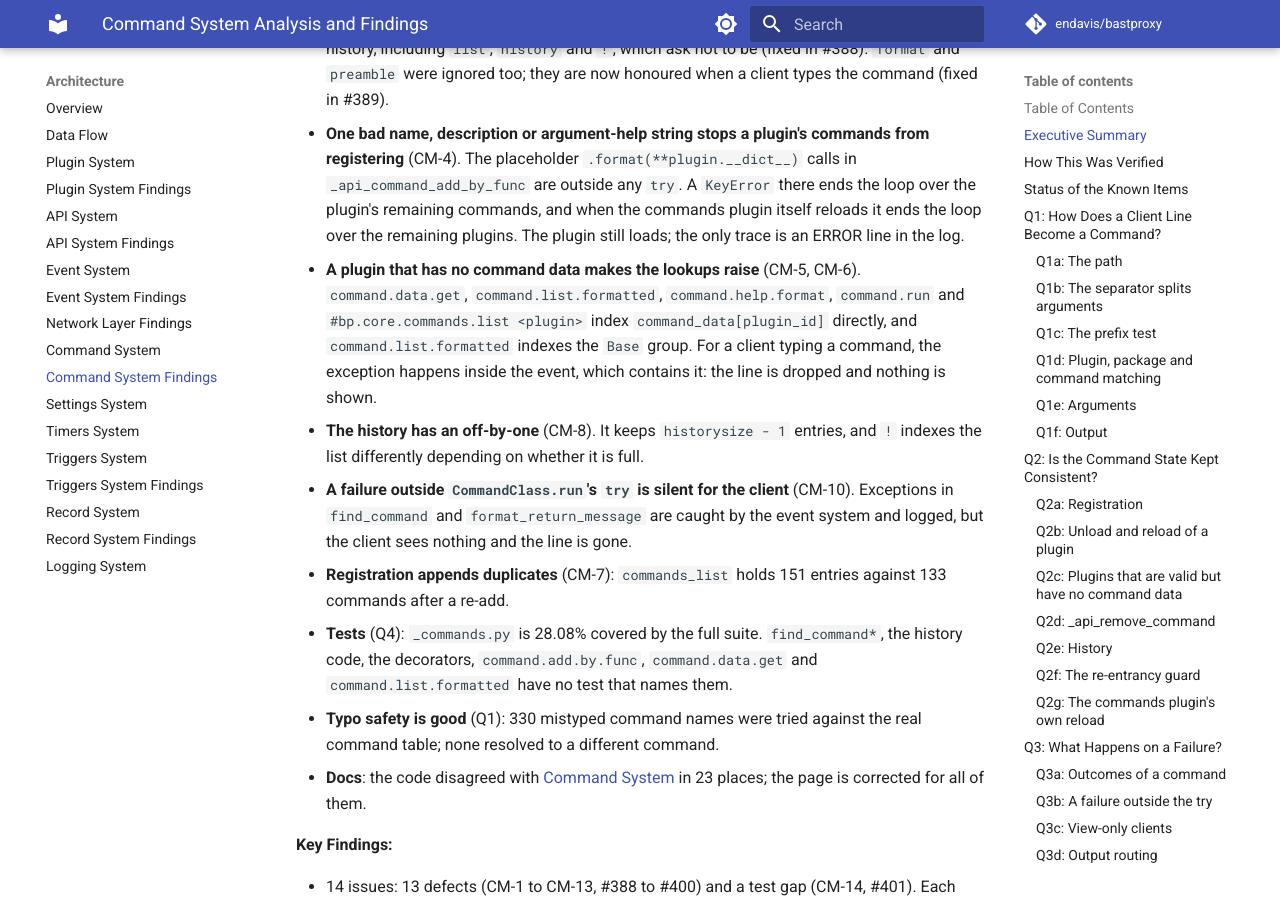
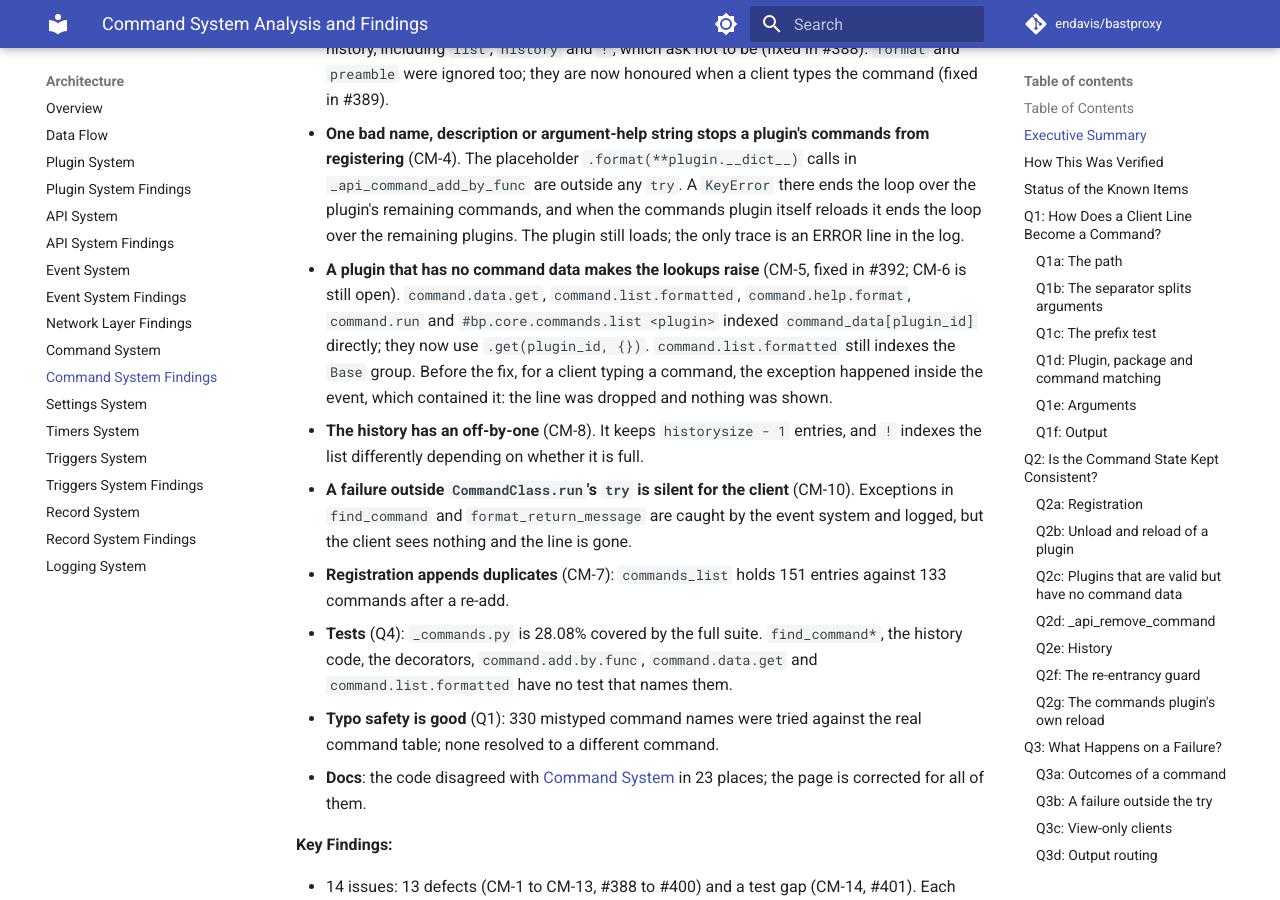
Before and after one commit to endavis/bastproxy, an MkDocs documentation site: the page built from docs/claude/command_system_findings.md, in a window 1280 px wide and 900 px high, scrolled down 1238 px. Built offline with MkDocs 1.6.1 and Material for MkDocs 9.7.7, drawn with Linux system fonts in a browser that asks for light colours; comment, search, counter and statistics services are not loaded; some of the changed text lies outside the part shown.

Commit message:
fix: return no commands instead of KeyError for a plugin with no command data (merges PR #407, addresses #392)
fix: stop command lookups raising KeyError for a plugin with no command data

command.data.get, get_command_data_from_plugin, command.list.formatted and
the #bp.core.commands.list lookup indexed command_data[plugin_id] after
plugin.id.is.valid, which is true for plugins that are discovered but not
loaded. They now use command_data.get(plugin_id, {}), so listing such a
plugin reports that it has no commands. Marks CM-5 fixed in the audit
findings.

Addresses #392


Claude-Session: https://claude.ai/code/session_01NXu1sbBxFsEQW16MiZv7Je

Co-authored-by: Claude Opus 5.5 <noreply@anthropic.com>

```diff
--- a/docs/claude/command_system_findings.md
+++ b/docs/claude/command_system_findings.md
@@ -56,11 +56,12 @@ say. Fourteen items are proposed below (CM-1 to CM-14); thirteen are defects fou
   `try`. A `KeyError` there ends the loop over the plugin's remaining commands, and when the commands plugin
   itself reloads it ends the loop over the remaining plugins. The plugin still loads; the only trace is an
   ERROR line in the log.
-- **A plugin that has no command data makes the lookups raise** (CM-5, CM-6). `command.data.get`,
-  `command.list.formatted`, `command.help.format`, `command.run` and `#bp.core.commands.list <plugin>`
-  index `command_data[plugin_id]` directly, and `command.list.formatted` indexes the `Base` group. For a
-  client typing a command, the exception happens inside the event, which contains it: the line is dropped
-  and nothing is shown.
+- **A plugin that has no command data makes the lookups raise** (CM-5, fixed in #392; CM-6 is still open).
+  `command.data.get`, `command.list.formatted`, `command.help.format`, `command.run` and
+  `#bp.core.commands.list <plugin>` indexed `command_data[plugin_id]` directly; they now use
+  `.get(plugin_id, {})`. `command.list.formatted` still indexes the `Base` group. Before the fix, for a
+  client typing a command, the exception happened inside the event, which contained it: the line was dropped
+  and nothing was shown.
 - **The history has an off-by-one** (CM-8). It keeps `historysize - 1` entries, and `!` indexes the list
   differently depending on whether it is full.
 - **A failure outside `CommandClass.run`'s `try` is silent for the client** (CM-10). Exceptions in
@@ -526,7 +527,7 @@ Greps, all scoped to `src/bastproxy/plugins/core/commands` with `--include=*.py`
 | 6 | **`str.format(**plugin.__dict__)`** on names, descriptions and argument help, outside a `try` | `_api_command_add_by_func` | Yes | **Change (CM-4).** One bad string ends registration of the rest of the plugin and, on a commands reload, of the other plugins. |
 | 7 | **Service location through `self.api("...")`** | 125 calls; `CommandClass` builds its own `API` | Yes | **Keep.** The project-wide trade covered by [Plugin System Findings](plugin_system_findings.md) and [API System Findings](api_system_findings.md). |
 | 8 | **Catch-all `except Exception`** | `_api_command_add_by_func` (creating the `CommandClass`), `CommandClass.run` | Yes | **Keep.** Both log with `exc_info` and tell the user. The one in `run` is why a failing command never takes down the event. The gap is the code outside it (CM-10). |
-| 9 | **Silent returns**: `return None` or `return` with a warning, or nothing at all | `_api_command_add_by_func`, `get_command_data_from_plugin`, `_api_command_data_get` | No | **Change (CM-5, CM-9).** The lookups raise `KeyError` for a plugin with no data while the same functions return `None` and `{}` for a plugin that is not valid. |
+| 9 | **Silent returns**: `return None` or `return` with a warning, or nothing at all | `_api_command_add_by_func`, `get_command_data_from_plugin`, `_api_command_data_get` | No | **Change (CM-9; CM-5 fixed in #392).** The lookups raised `KeyError` for a plugin with no data while the same functions return `None` and `{}` for a plugin that is not valid. |
 | 10 | **Parallel indexes**: `commands_list` (list) beside `command_data` (dict) | `CommandsPlugin` | No | **Change (CM-7).** The list gets duplicates; it is read only by the summary count. |
 | 11 | **Dead state** | `commands_at_startup`, `default_help_command`, `no_multiple_commands`, `api_get_all_commands_list`, `_api_remove_command`, `AddParser` positional arguments | n/a | **Change (CM-13).** |
 | 12 | **Magic indexes into a list the plugin edits**: the history | `add_command_to_history`, `_command_run_history` | No | **Change (CM-8).** |
@@ -639,7 +640,7 @@ and wrap the per-command and per-plugin loops so one failure cannot end them.
 
 ### CM-5: A plugin with no command data raises `KeyError` in the lookups
 
-**Status:** open
+**Status:** fixed in #392 (the four lookups use `self.command_data.get(plugin_id, {})`; `command.list.formatted` still raises for the `Base` group, CM-6)
 **Issue:** #392
 **Location:** `_api_command_data_get` (L526), `get_command_data_from_plugin` (L627), `_api_command_list_formatted`
 (L1260), `_command_list` (L1353).
```
Also changed, not shown: docs/claude/command_system.md (+1 -1 lines), 2 other files.
